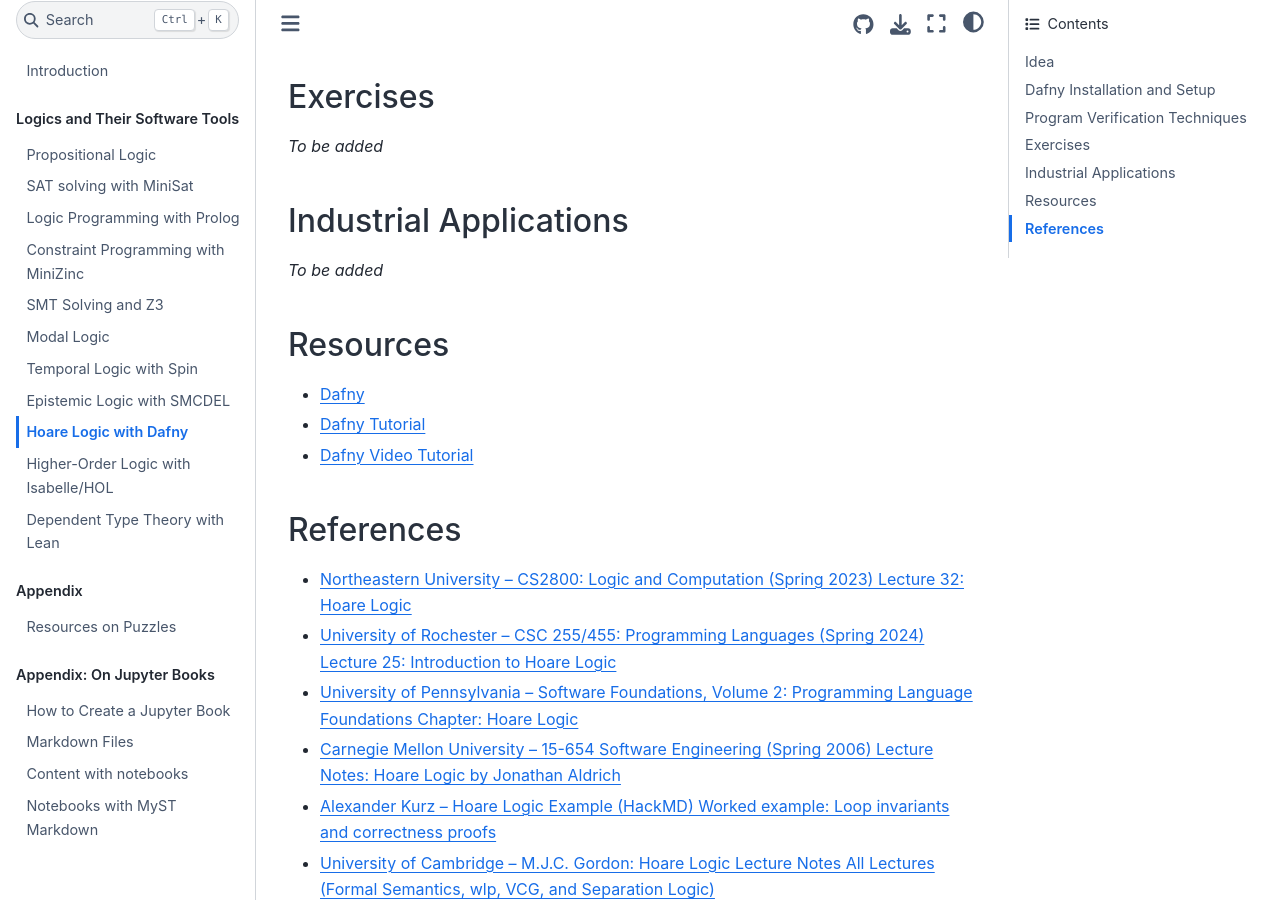
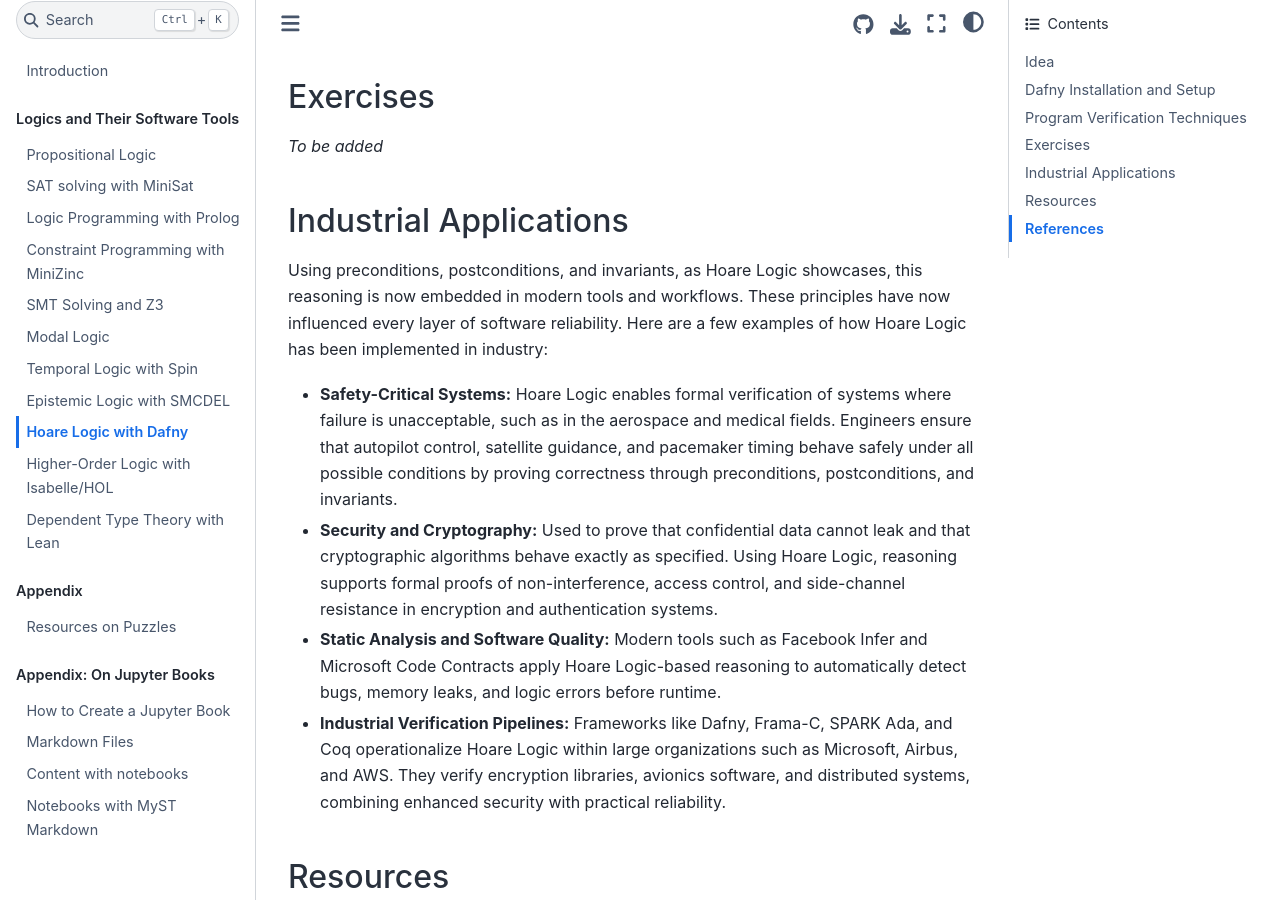
Before and after one commit to LEAP-at-Chapman/CPSC-510-Logical-Foundations-of-Computing, a Jupyter Book: the page built from content/9-hoare-logic.md, in a window 1280 px wide and 900 px high, scrolled down 1036 px. Built offline with Jupyter Book 1.0.4 settings and Sphinx 7.4.7 and the Sphinx Book theme 1.1.4, drawn with Linux system fonts in a browser that asks for light colours.

Commit message:
Update 9-hoare-logic.md

```diff
--- a/content/9-hoare-logic.md
+++ b/content/9-hoare-logic.md
@@ -33,8 +33,22 @@ This logic provides partial correctness, meaning the result will be correct if t
 
 ## Industrial Applications
 
-*To be added*
+Using preconditions, postconditions, and invariants, as Hoare Logic showcases, this reasoning is now embedded in modern tools and workflows. These principles have now influenced every layer of software reliability. Here are a few examples of how Hoare Logic has been implemented in industry:
 
+- **Safety-Critical Systems:**
+Hoare Logic enables formal verification of systems where failure is unacceptable, such as in the aerospace and medical fields. Engineers ensure that autopilot control, satellite guidance, and pacemaker timing behave safely under all possible conditions by proving correctness through preconditions, postconditions, and invariants.
+
+
+- **Security and Cryptography:**
+Used to prove that confidential data cannot leak and that cryptographic algorithms behave exactly as specified. Using Hoare Logic, reasoning supports formal proofs of non-interference, access control, and side-channel resistance in encryption and authentication systems.
+
+
+- **Static Analysis and Software Quality:**
+Modern tools such as Facebook Infer and Microsoft Code Contracts apply Hoare Logic-based reasoning to automatically detect bugs, memory leaks, and logic errors before runtime.
+
+
+- **Industrial Verification Pipelines:**
+Frameworks like Dafny, Frama-C, SPARK Ada, and Coq operationalize Hoare Logic within large organizations such as Microsoft, Airbus, and AWS. They verify encryption libraries, avionics software, and distributed systems, combining enhanced security with practical reliability.
 ## Resources
 
 - [Dafny](https://github.com/dafny-lang/dafny)
```
